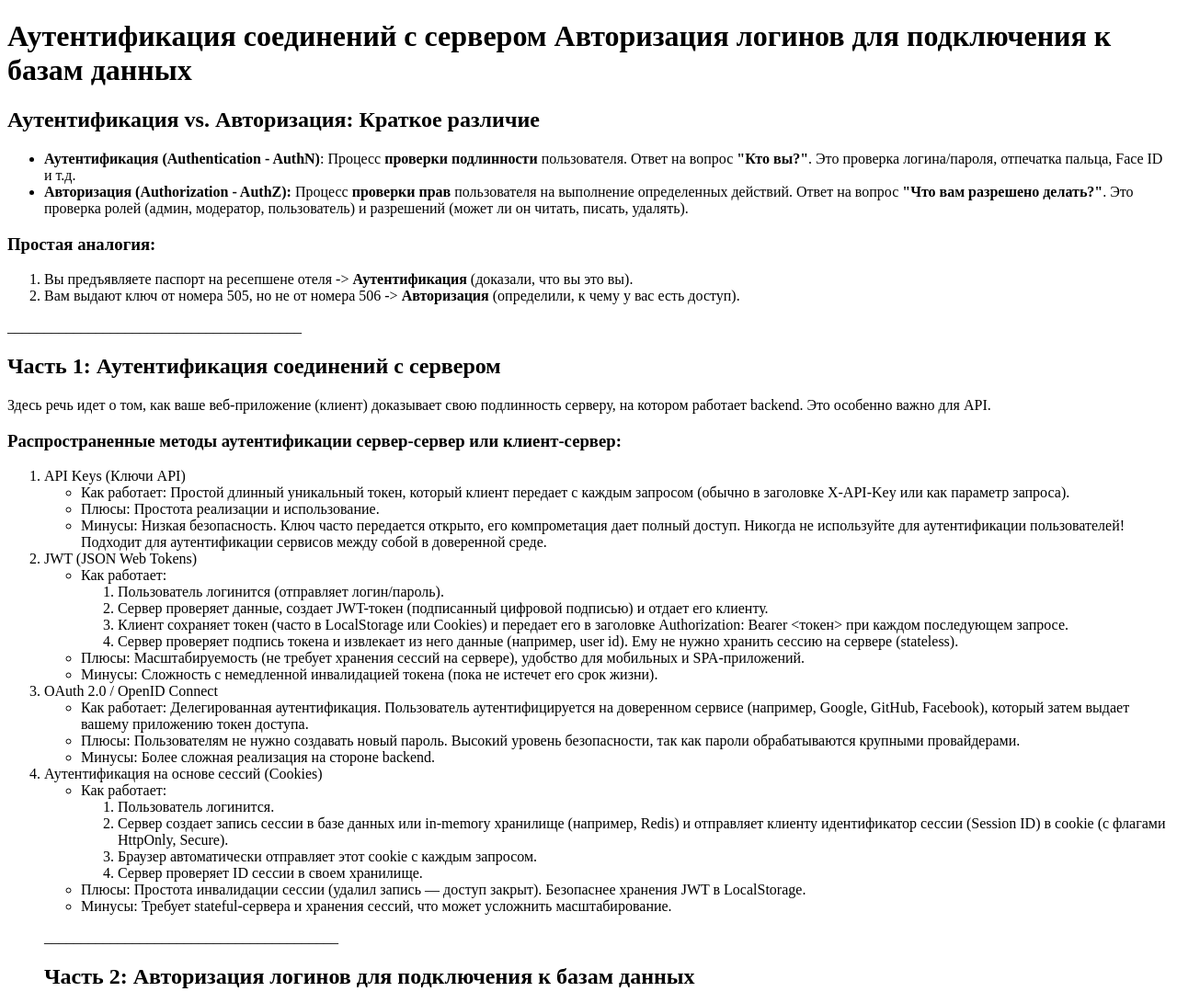
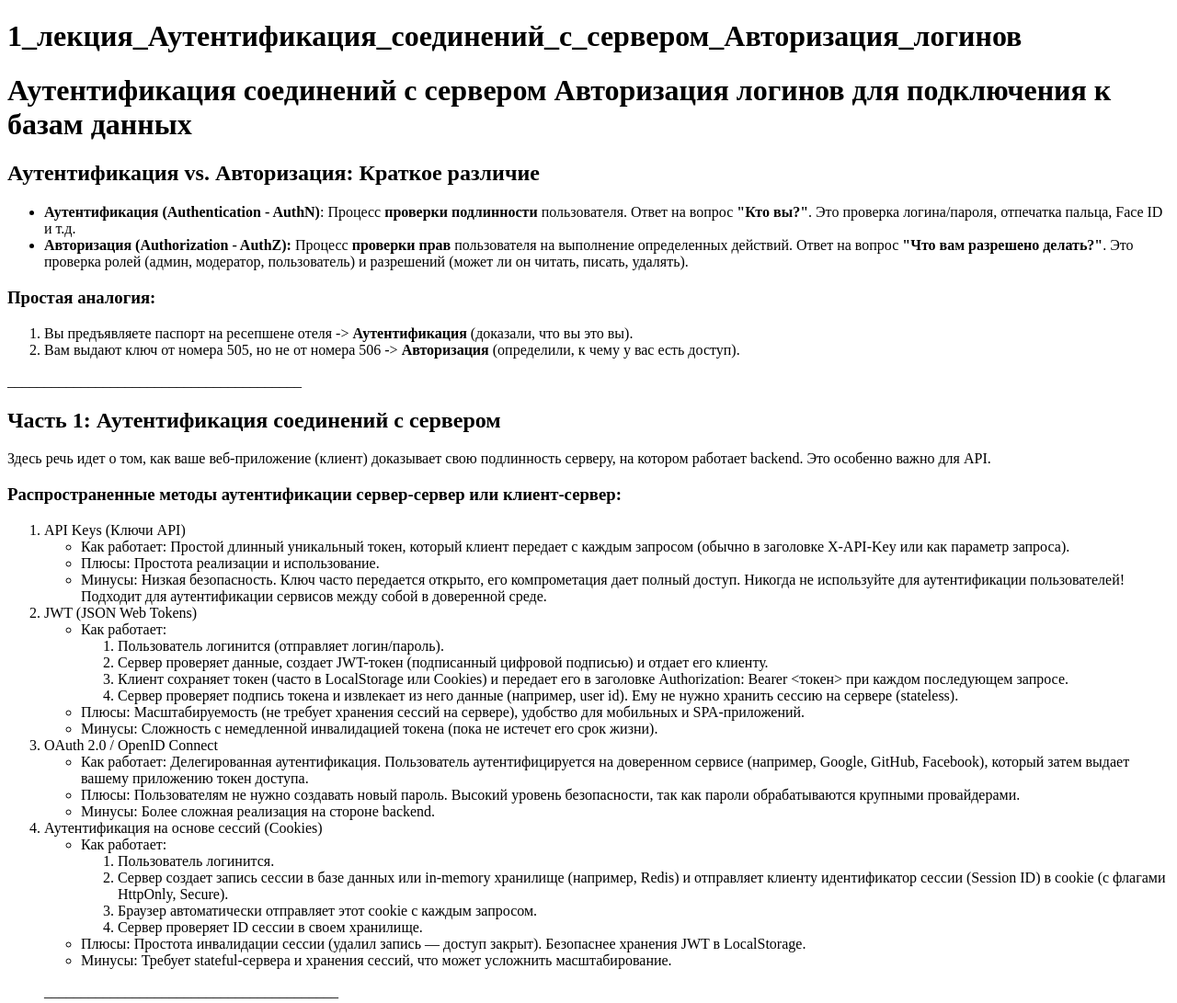
Before and after one commit to Feliandz/Da-stuff, a plain HTML site: page 1_лекция_Аутентификация_соединений_с_сервером_Авторизация_логинов.html in a window 1280 px wide. Shown: the top 1091 px of the page at 92% size. Drawn offline with Linux system fonts and the light colour scheme.

Commit message:
Update 1_лекция_Аутентификация_соединений_с_сервером_Авторизация_логинов.html

```diff
--- a/1_лекция_Аутентификация_соединений_с_сервером_Авторизация_логинов.html
+++ b/1_лекция_Аутентификация_соединений_с_сервером_Авторизация_логинов.html
@@ -6,6 +6,9 @@
     <title>Document</title>
 </head>
 <body>
+	<header>
+		<h1>1_лекция_Аутентификация_соединений_с_сервером_Авторизация_логинов</h1>
+	</header>
     <h1><b>Аутентификация соединений с сервером Авторизация логинов для подключения к базам данных</b></h1>
     <h2><b>Аутентификация vs. Авторизация: Краткое различие</b></h2>
     <ul>
```
